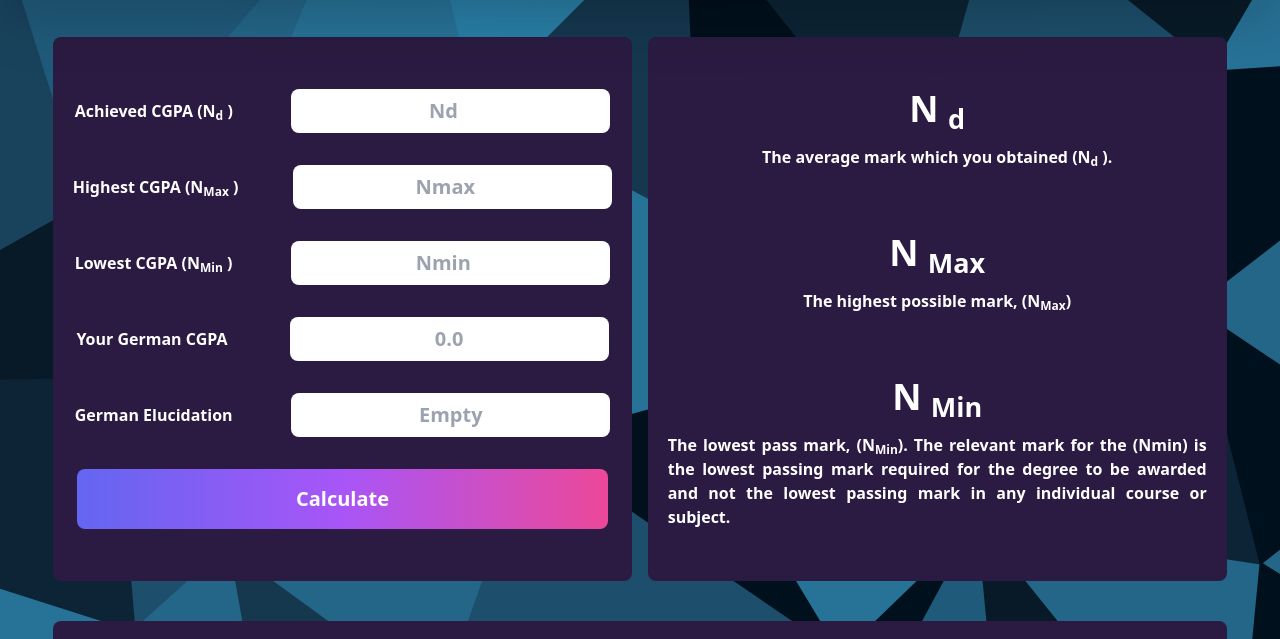
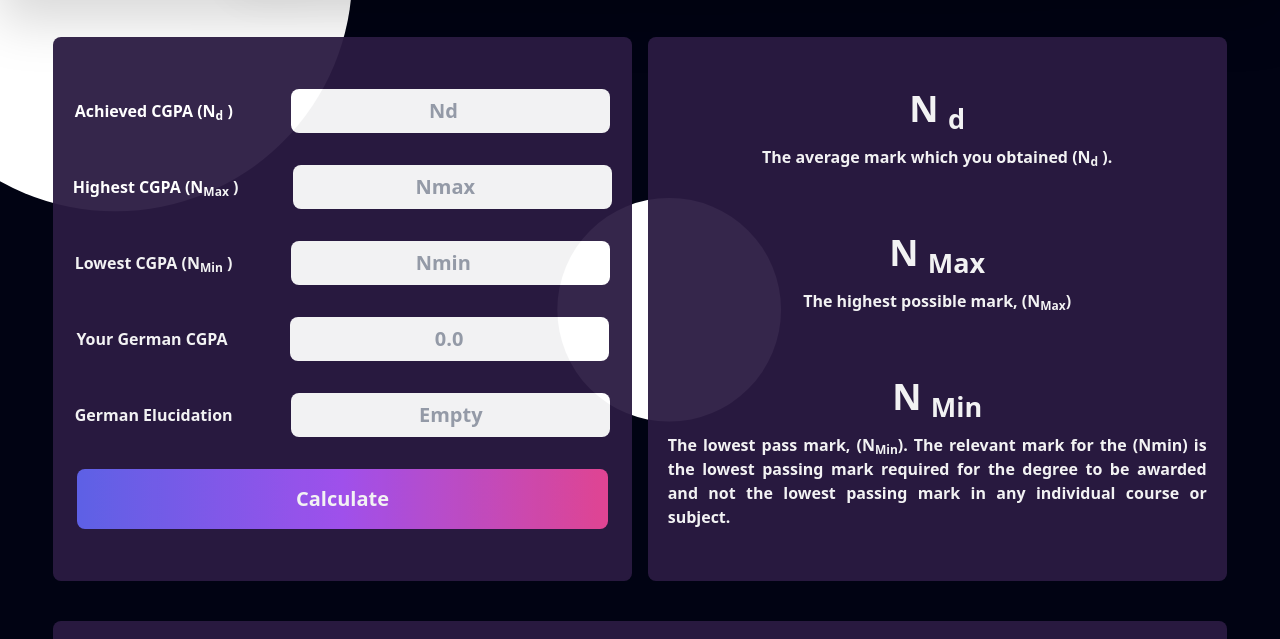
Before and after one commit to rayhan60611/german-grade-conversion, a plain HTML site: page index.html in a window 1280 px wide. Shown: the part 103-742 px from the top of the page. Drawn offline with nearby package versions, Linux system fonts and the light colour scheme.

Commit message:
background image change

```diff
--- a/index.html
+++ b/index.html
@@ -15,7 +15,7 @@
     ></script>
   </head>
   <body
-    class="bg-[#010313] text-white bg-[url('./images/low-poly-grid-haikei.svg')] bg-cover bg-center bg-no-repeat"
+    class="bg-[#010313] text-white bg-[url('./images/bg.svg')] bg-cover bg-center bg-no-repeat"
   >
     <!-- header -->
     <header class="bg-[#2B1B42] drop-shadow-2xl">
@@ -26,7 +26,7 @@
       </h1>
     </header>
     <!-- main -->
-    <main class="w-11/12 mx-auto my-10">
+    <main class="w-11/12 mx-auto my-10 opacity-95">
       <!-- first div -->
       <div class="mx-auto flex flex-col lg:flex-row gap-12 lg:gap-4 my-10">
         <!-- left section -->
```
Also changed, not shown: images/bg.svg (added).
